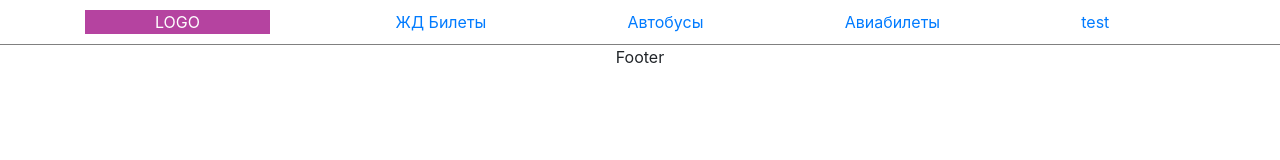
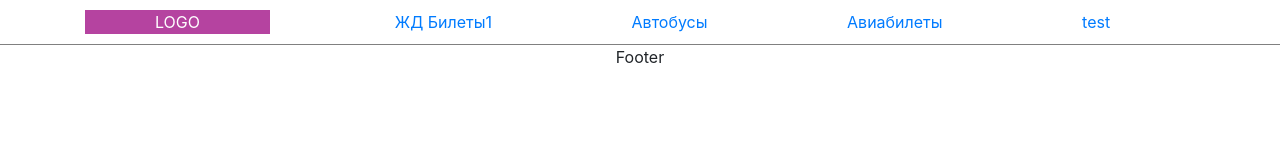
Before and after one commit to ZtarmonT/huinyaaa, a React (Create React App) app: page / in a window 1280 px wide. Shown: the top 160 px of the page. Built offline with nearby package versions, Linux system fonts and the light colour scheme.

Commit message:
my dirs headerjs

```diff
--- a/src/Header/header.js
+++ b/src/Header/header.js
@@ -21,7 +21,7 @@ const Header = () => {
 
           <Col md={10} className="menu">
             <ul className="list_menu">
-              <li> <NavLink to="/gdtickets">ЖД Билеты</NavLink></li>
+              <li> <NavLink to="/gdtickets">ЖД Билеты1</NavLink></li>
               <li> <NavLink to="/bustickets">Автобусы</NavLink></li>
               <li> <NavLink to="/airtickets">Авиабилеты</NavLink></li>
               <li> <NavLink to="/test">test</NavLink></li>
```
Also changed, not shown: 1 other file (tests, documents, lock files or other folders).
